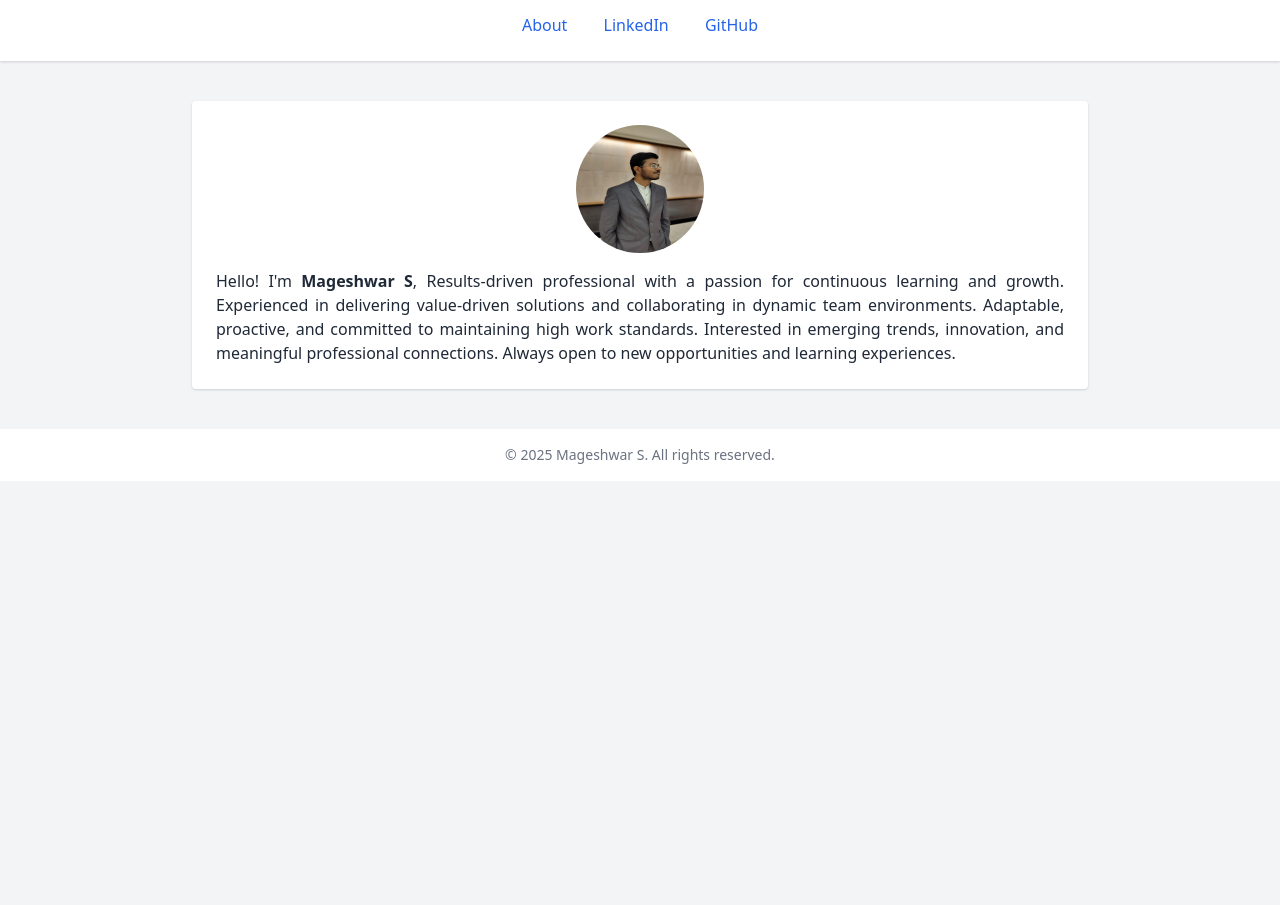
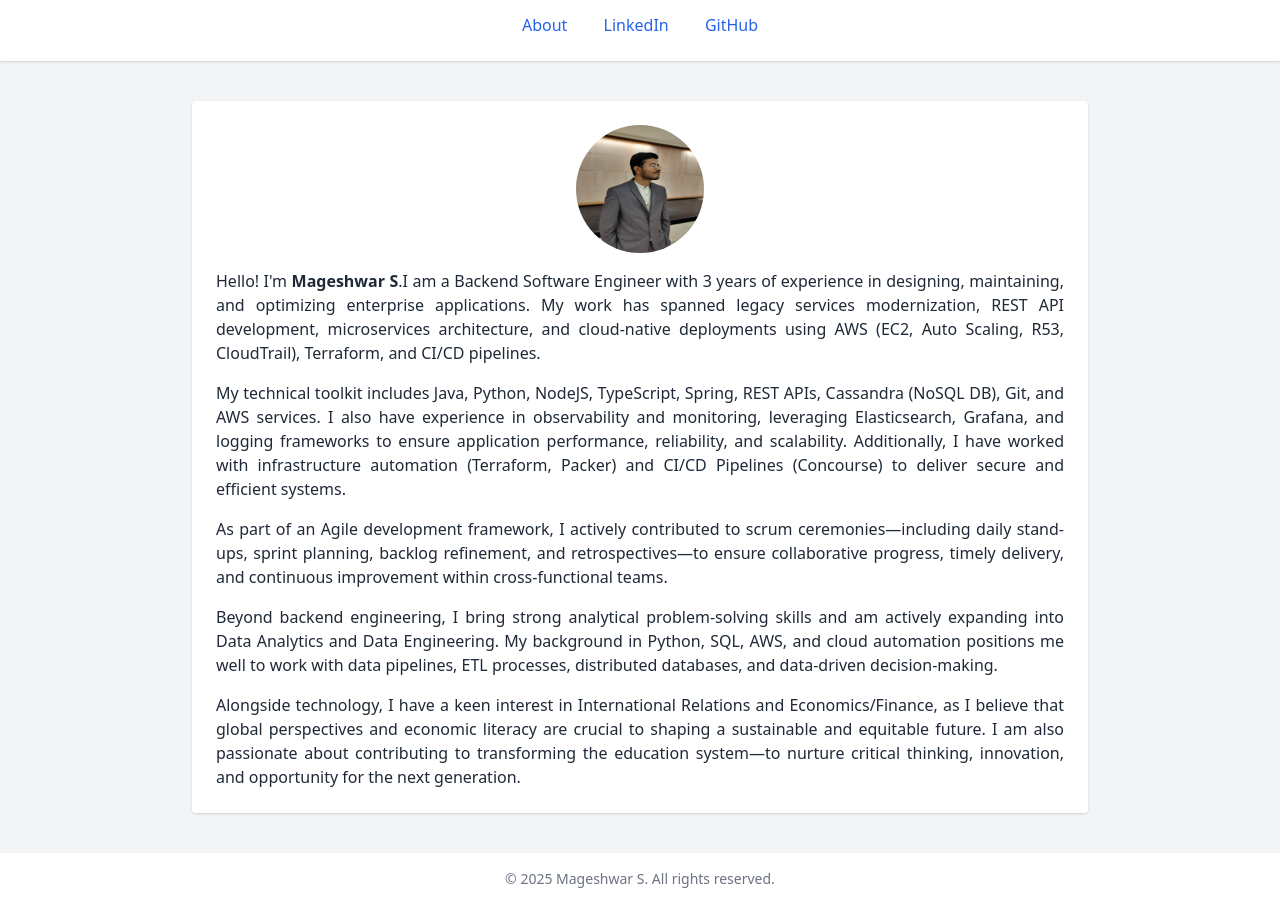
Before and after one commit to mageshwarpixel/profile2, a plain HTML site: page index.html in a window 1280 px wide. Shown: the part 119-1024 px from the top of the page. Before the commit the page ends 800 px from the top, so only its background shows below. Drawn offline with nearby package versions, Linux system fonts and the light colour scheme.

Commit message:
Update index.html

```diff
--- a/index.html
+++ b/index.html
@@ -23,7 +23,11 @@
   <section class="max-w-4xl mx-auto mt-10 p-6 bg-white rounded shadow">
     <div class="text-center">
       <img src="Mageshwar.jpg" alt="Your photo" class="w-32 h-32 mx-auto rounded-full mb-4">
-      <p  class="text-justify mt-4">Hello! I'm <strong>Mageshwar S</strong>, Results-driven professional with a passion for continuous learning and growth. Experienced in delivering value-driven solutions and collaborating in dynamic team environments. Adaptable, proactive, and committed to maintaining high work standards. Interested in emerging trends, innovation, and meaningful professional connections. Always open to new opportunities and learning experiences.</p>
+      <p  class="text-justify mt-4">Hello! I'm <strong>Mageshwar S</strong>.I am a Backend Software Engineer with 3 years of experience in designing, maintaining, and optimizing enterprise applications. My work has spanned legacy services modernization, REST API development, microservices architecture, and cloud-native deployments using AWS (EC2, Auto Scaling, R53, CloudTrail), Terraform, and CI/CD pipelines.</p>
+      <p  class="text-justify mt-4">My technical toolkit includes Java, Python, NodeJS, TypeScript, Spring, REST APIs, Cassandra (NoSQL DB), Git, and AWS services. I also have experience in observability and monitoring, leveraging Elasticsearch, Grafana, and logging frameworks to ensure application performance, reliability, and scalability. Additionally, I have worked with infrastructure automation (Terraform, Packer) and CI/CD Pipelines (Concourse) to deliver secure and efficient systems.</p>
+      <p  class="text-justify mt-4">As part of an Agile development framework, I actively contributed to scrum ceremonies—including daily stand-ups, sprint planning, backlog refinement, and retrospectives—to ensure collaborative progress, timely delivery, and continuous improvement within cross-functional teams.</p>
+      <p  class="text-justify mt-4">Beyond backend engineering, I bring strong analytical problem-solving skills and am actively expanding into Data Analytics and Data Engineering. My background in Python, SQL, AWS, and cloud automation positions me well to work with data pipelines, ETL processes, distributed databases, and data-driven decision-making.</p>
+      <p  class="text-justify mt-4">Alongside technology, I have a keen interest in International Relations and Economics/Finance, as I believe that global perspectives and economic literacy are crucial to shaping a sustainable and equitable future. I am also passionate about contributing to transforming the education system—to nurture critical thinking, innovation, and opportunity for the next generation.</p>
     </div>
   </section>
 
```
